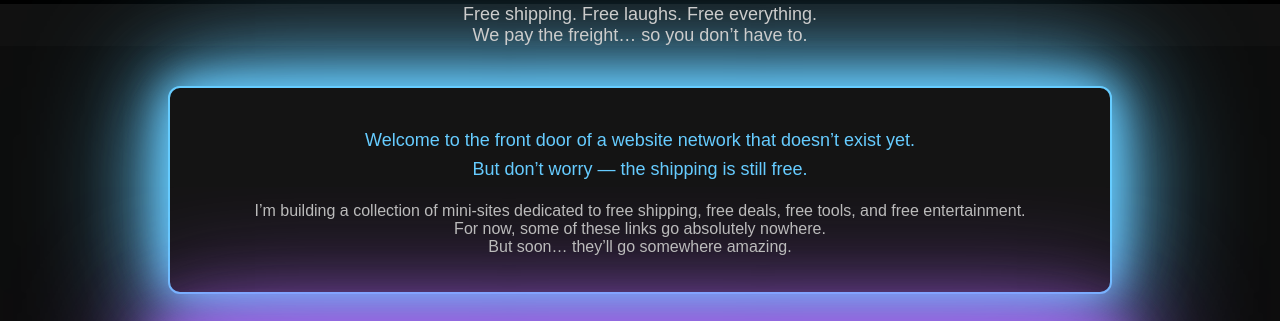
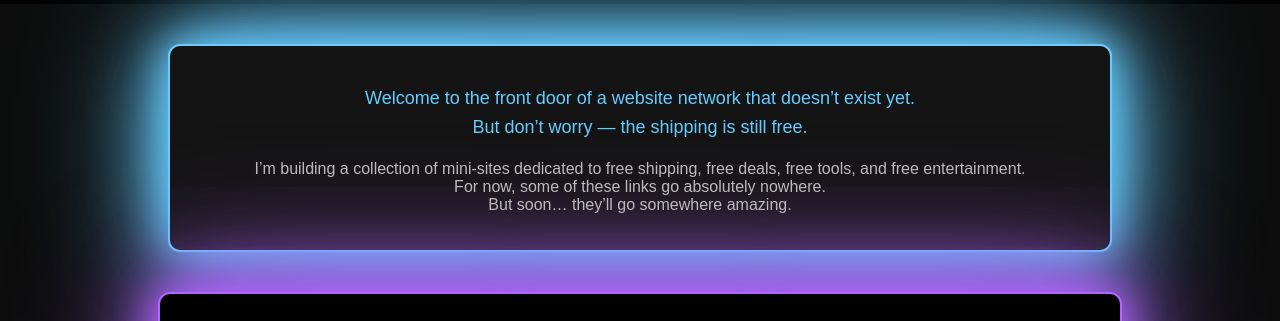
Before and after one commit to Jamie1964/wepaythefreight, a plain HTML site: page index.html in a window 1280 px wide. Shown: the part 576-897 px from the top of the page. Drawn offline with Linux system fonts and the light colour scheme.

Commit message:
Add files via upload

```diff
--- a/index.html
+++ b/index.html
@@ -22,10 +22,7 @@
 
 <!-- HEADER (bigger text, zero padding) -->
 <div style="background:#111;padding:0;text-align:center;">
-    <p style="margin:0;color:#ccc;font-size:18px;">
-        Free shipping. Free laughs. Free everything.<br>
-        We pay the freight… so you don’t have to.
-    </p>
+
 </div>
 
 <!-- BLUE HUMOR BOX -->
```
